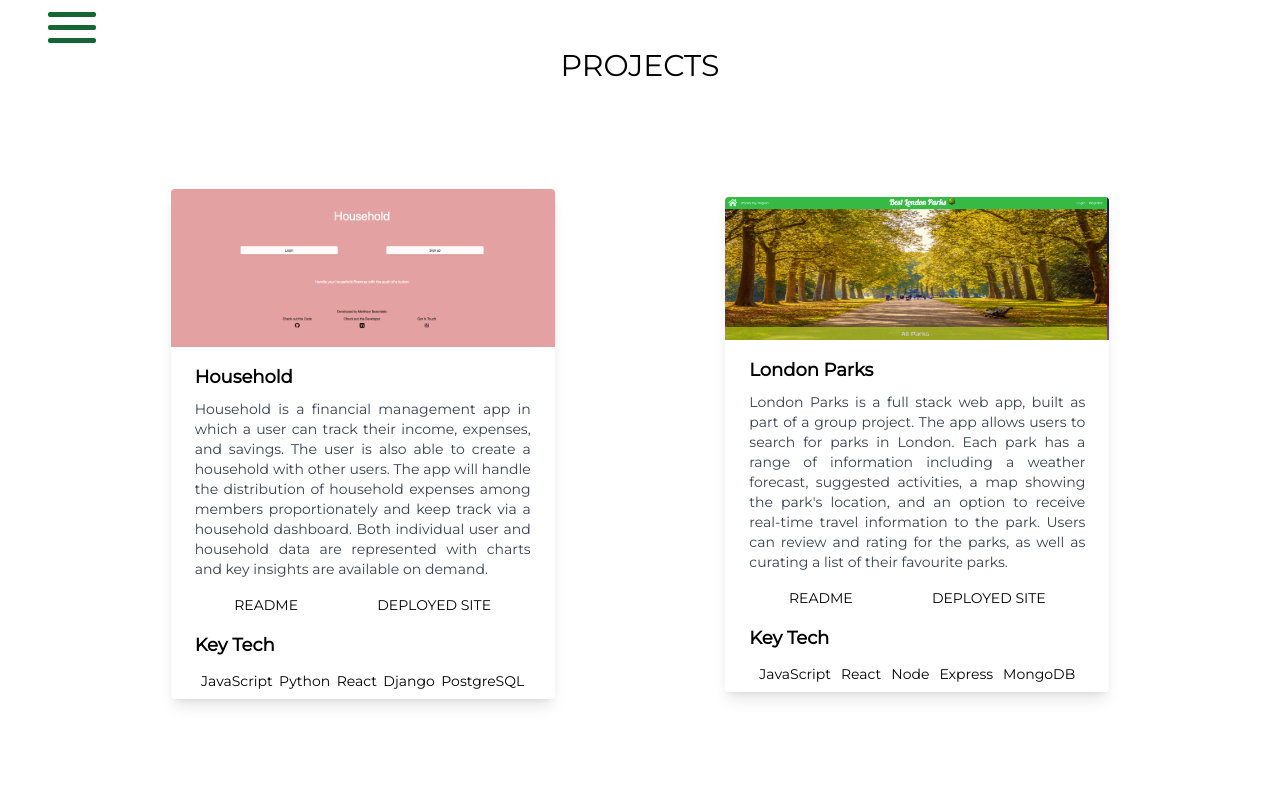
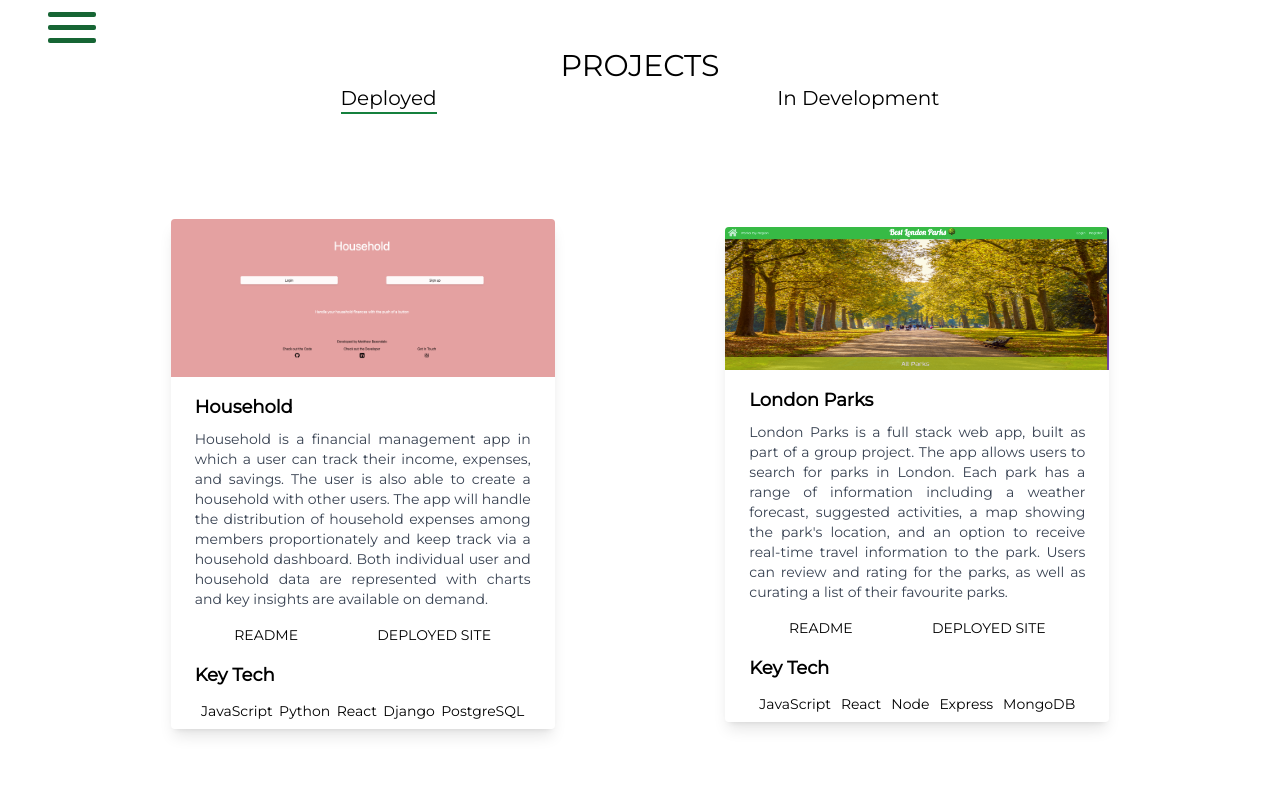
Before and after one commit to mbaxendale22/portfolio, a Next.js app: page /projects in a window 1280 px wide. Shown: the top 800 px of the page. Built offline with nearby package versions, Linux system fonts and the light colour scheme.

Commit message:
side project added

```diff
--- a/helpers/propVariables.tsx
+++ b/helpers/propVariables.tsx
@@ -39,6 +39,15 @@ export const mineSweeper = {
   site: 'https://mbaxendale22.github.io/SEI-Project-1/',
   tech: ['HTML', 'CSS', 'Vanilla Javascript']
 };
+export const Kave = {
+  image: '/projects/kave.png',
+  title: 'Kave.io',
+  description:
+    'A full stack web app being built as a side project. The purpose of Kave.io is to allow users to search for coffees from local roasters based on the characteristics of the coffees themselves, rather than the branding of the roasters. Users can also curate a list of coffees they have tried, adding notes and recipe details',
+  readme: 'https://github.com/mbaxendale22/kave-io-atlas',
+  site: 'https://github.com/mbaxendale22/kave-io-atlas',
+  tech: ['JavaScript', 'React', 'Node', 'Express', 'MongoDB']
+};
 
 // NAV BAR CONTENT
 
--- a/pages/about.tsx
+++ b/pages/about.tsx
@@ -1,4 +1,4 @@
-import React from 'react';
+import React, { useState } from 'react';
 import { motion } from 'framer-motion';
 import Nav from '../components/Nav';
 import Link from 'next/link';
@@ -11,13 +11,14 @@ function About() {
       <Nav top={home} middle={code} bottom={contact} />
       <section className="h-screen z-30 flex flex-col justify-center items-center snap-start text-center gap-12 text-base sm:text-lg font-bold mx-14 md:mx-0">
         <h2 className="text-3xl">I'm Matthew Baxendale</h2>
-        <p>I'm a junior full stack web developer</p>
+        <p>I'm a junior full stack web developer.</p>
         <p>
-          I learnt to code General Assembly's Software Enginner Immersive
-          Bootcamp
+          I learnt to code at General Assembly's Software Enginner Immersive
+          Bootcamp.
         </p>
         <p>
-          I learnt to develop in Javascript & Python and built full stack{' '}
+          I learnt to develop in Javascript (React/Node) & Python (React/Django)
+          and built full stack{' '}
           <div className="animate-links">
             <Link href="/projects">
               <a>APPLICATIONS</a>
@@ -50,14 +51,14 @@ function About() {
             >
               CEU
             </a>
-            , Budapest/Vienna
+            , Budapest/Vienna,
           </p>
           <p>
             I worked on the study of Complex Systems in philosophy & the life
-            sciences
+            sciences.
           </p>
-          <p>I spoke at conferences across Europe and in the US</p>
-          <div>Some of my work was published, you can check it out</div>
+          <p>I spoke at conferences across Europe and in the US.</p>
+          <div>Some of my work was published, you can check it out.</div>
           <div className="flex w-3/4">
             <div className="animate-links">
               <a
@@ -82,7 +83,7 @@ function About() {
           <div className=" hidden sm:flex gap-4 transform translate-y-6">
             <BsArrowLeft className="transform scale-150" />
             <p className=" text-xs md:text-sm">
-              View from my apartment window in Salzburg where I spend a year as
+              View from my apartment window in Salzburg where I spent a year as
               a visiting researcher
             </p>
           </div>
@@ -101,11 +102,11 @@ function About() {
           className="flex flex-col items-center justify-center text-center gap-12 h-full w-1/2 sm:w-1/2 text-base md:text-lg"
         >
           <h2 className="text-3xl">I SLUNG SOME 'SPRO</h2>
-          <p>I worked in an industry I'm passionate about: coffee</p>
-          <p>I began as a barista and moved up to managerial positions</p>
+          <p>I worked in an industry I'm passionate about: coffee.</p>
+          <p>I began as a barista and moved up to managerial positions.</p>
           <p>
             Eventually I ran my own pop up coffee shop for a while called Kis
-            Kávé, which means 'small coffee' in Hungarian
+            Kávé, which means 'small coffee' in Hungarian.
           </p>
           <div className=" hidden sm:flex border gap-4 transform translate-y-6">
             <p className=" text-xs md:text-sm">
@@ -132,7 +133,7 @@ function About() {
           <h2 className="text-3xl">WHAT ELSE?</h2>
           <p>
             I like to run. I got into it when working on my masters and rely on
-            it for mental & physical wellbeing
+            it for mental & physical wellbeing.
           </p>
           <p>
             I have Rhodesian Ridgeback called Aya who loves to explore forests,
@@ -140,7 +141,7 @@ function About() {
           </p>
           <p>
             I've played video games since I was a kid, I still enjoy it when I
-            can find the time
+            can find the time.
           </p>
           <div className=" hidden sm:flex border gap-4 transform translate-y-6">
             <BsArrowLeft className="transform scale-150" />
--- a/pages/projects.tsx
+++ b/pages/projects.tsx
@@ -1,4 +1,4 @@
-import React from 'react';
+import React, { useState } from 'react';
 import Card from '../components/Card';
 import Nav from '../components/Nav';
 import {
@@ -8,21 +8,51 @@ import {
   about,
   contact,
   rickMortyVerse,
-  mineSweeper
+  mineSweeper,
+  Kave
 } from '../helpers/propVariables';
 
 const projects = () => {
+  const [toggle, setToggle] = useState<boolean>(false);
+
+  const handleClick = (e: React.MouseEvent, bool: boolean, id: string) => {
+    setToggle(bool);
+    const eventDiv = e.target as HTMLDivElement;
+    eventDiv.classList.add('add-border');
+    const element = document.getElementById(id) as HTMLDivElement;
+    element.classList.remove('add-border');
+  };
+
   return (
     <>
       <div className="h-screen w-screen relative">
         <Nav top={home} middle={about} bottom={contact} />
         <h1 className="text-center font-Montserrat text-3xl pt-12">PROJECTS</h1>
+        <div className="flex justify-evenly font-Montserrat text-xl">
+          <div
+            onClick={(e) => handleClick(e, false, 'dev')}
+            id="deployed"
+            className="cursor-pointer add-border"
+          >
+            Deployed
+          </div>
+          <div
+            onClick={(e) => handleClick(e, true, 'deployed')}
+            id="dev"
+            className="cursor-pointer"
+          >
+            In Development
+          </div>
+        </div>
+        {!toggle ? (
+          <>
             <div className="md:hidden h-screen flex justify-center items-center mx-2 ">
               <Card content={household} />
             </div>
             <div className="md:hidden h-screen flex justify-center items-center mx-2">
               <Card content={londonParks} />
             </div>
+
             <div className=" hidden md:flex md:justify-center md:items-center md:w-screen md:h-[90%]">
               <div className="flex flex-row justify-evenly items-center w-full h-3/4">
                 <Card content={household} />
@@ -32,6 +62,7 @@ const projects = () => {
             <div className="md:hidden h-screen flex justify-center items-center mx-2 mt-8">
               <Card content={rickMortyVerse} />
             </div>
+
             <div className="md:hidden h-screen flex justify-center items-center mx-2 mb-4 mt-16">
               <Card content={mineSweeper} />
             </div>
@@ -41,6 +72,12 @@ const projects = () => {
                 <Card content={mineSweeper} />
               </div>
             </div>
+          </>
+        ) : (
+          <div className="h-screen flex justify-center items-center mx-2 ">
+            <Card content={Kave} />
+          </div>
+        )}
       </div>
     </>
   );
--- a/styles/globals.css
+++ b/styles/globals.css
@@ -13,6 +13,9 @@
   }
   .hide-nav {
     @apply opacity-0 transform translate-y-0 duration-300 ease-in;
+  }
+  .add-border {
+    @apply border-b-2 border-green-700;
   }
 }
 
```
Also changed, not shown: public/projects/kave.png (added). Lines whose indentation alone changed are shown as unchanged.
